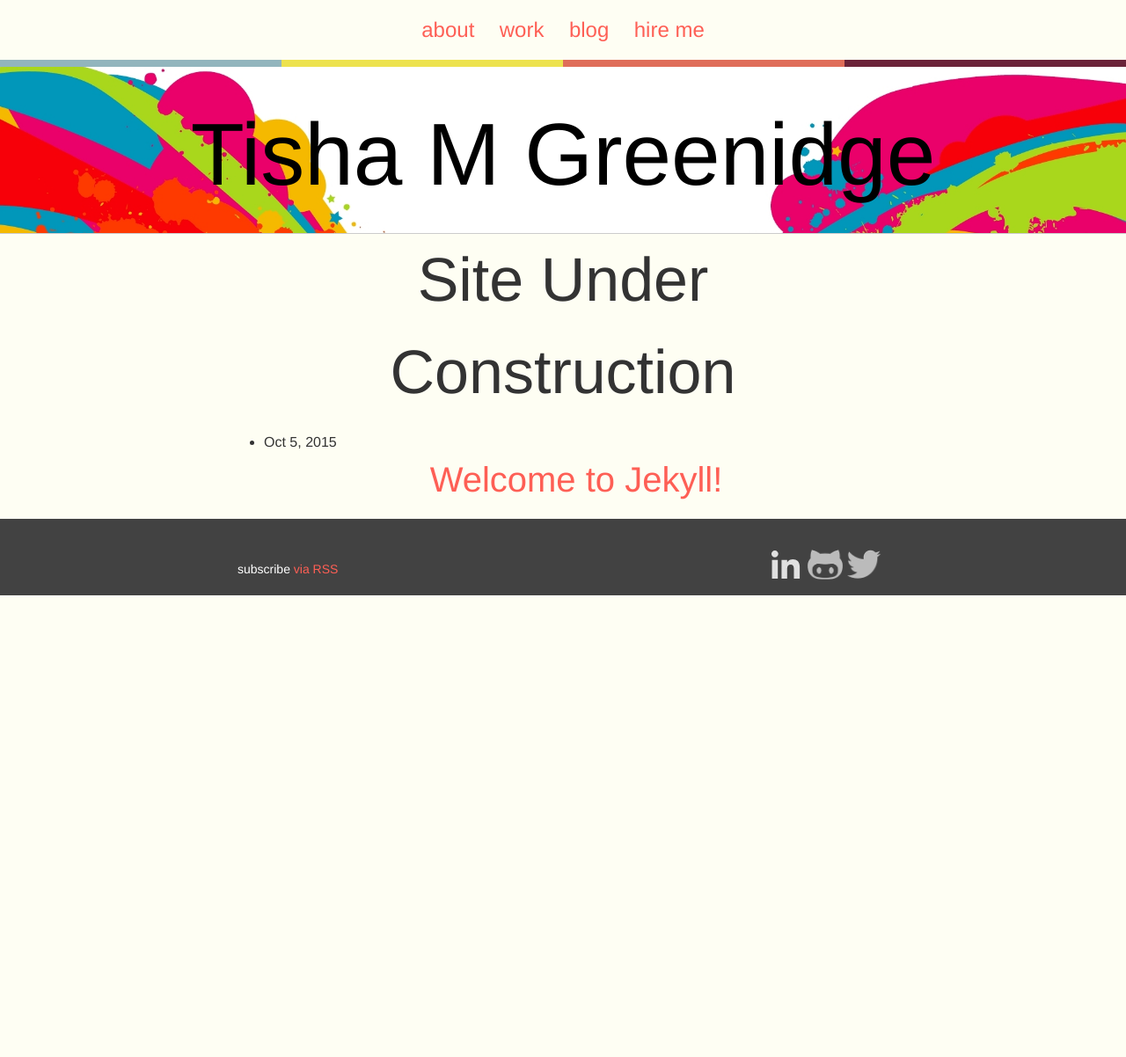
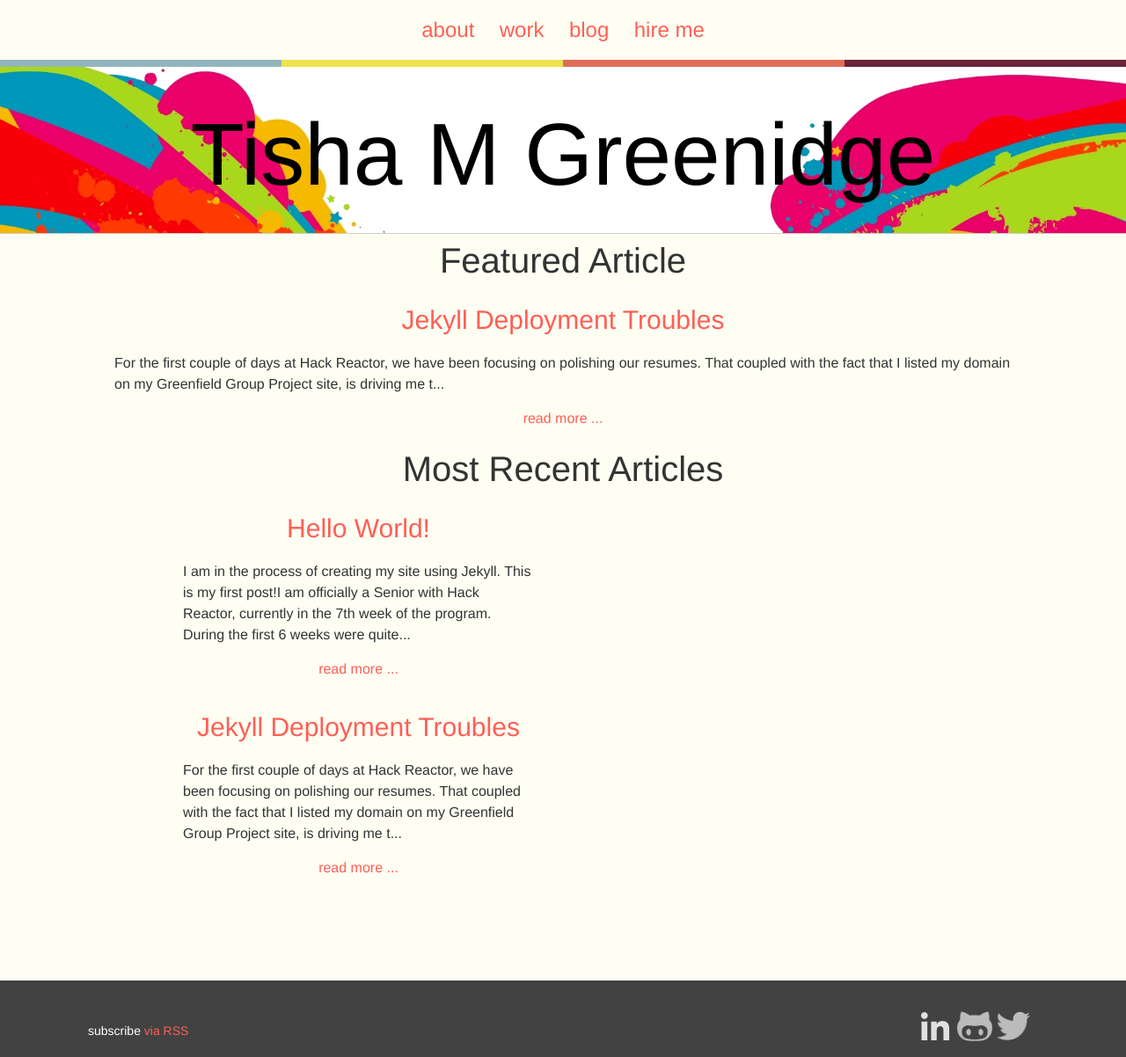
Before and after one commit to tgreenidge/portfolio, a Jekyll site: the page built from index.html, in a window 1280 px wide. Shown: the whole page at 88% size. Built offline with Jekyll 4.4.1, drawn with Linux system fonts in a browser that asks for light colours; before the commit the page ends 900 px from its top, so only the background shows below that.

Commit message:
changed layout of index.html; added initial post; started post on jekyll troubles; add style for post.html page; categorized posts and prjects pages into separate folders

```diff
--- /dev/null
+++ b/_includes/post.html
@@ -0,0 +1,6 @@
+<h3><a href="{{ post.url | prepend:site.baseurl}}">{{ post.title }}</a></h3>
+<!-- use jekyll filters to strip content -->
+<p>{{ post.content | strip_html | strip_newlines | truncate: 200 }}</p>
+<p class="post-read-more">
+  <a href="{{ post.url | prepend:site.baseurl}}">read more ...</a>
+</p>
--- a/_posts/2015-10-05-welcome-to-jekyll.markdown
+++ /dev/null
@@ -1,25 +0,0 @@
----
-layout: post
-title:  "Welcome to Jekyll!"
-date:   2015-10-05 19:28:51
-categories: jekyll update
----
-You’ll find this post in your `_posts` directory. Go ahead and edit it and re-build the site to see your changes. You can rebuild the site in many different ways, but the most common way is to run `jekyll serve`, which launches a web server and auto-regenerates your site when a file is updated.
-
-To add new posts, simply add a file in the `_posts` directory that follows the convention `YYYY-MM-DD-name-of-post.ext` and includes the necessary front matter. Take a look at the source for this post to get an idea about how it works.
-
-Jekyll also offers powerful support for code snippets:
-
-{% highlight ruby %}
-def print_hi(name)
-  puts "Hi, #{name}"
-end
-print_hi('Tom')
-#=> prints 'Hi, Tom' to STDOUT.
-{% endhighlight %}
-
-Check out the [Jekyll docs][jekyll] for more info on how to get the most out of Jekyll. File all bugs/feature requests at [Jekyll’s GitHub repo][jekyll-gh]. If you have questions, you can ask them on [Jekyll’s dedicated Help repository][jekyll-help].
-
-[jekyll]:      http://jekyllrb.com
-[jekyll-gh]:   https://github.com/jekyll/jekyll
-[jekyll-help]: https://github.com/jekyll/jekyll-help
--- /dev/null
+++ b/_posts/blog/2015-10-06-hello-world.markdown
@@ -0,0 +1,11 @@
+---
+layout: post
+title:  "Hello World!"
+date:   2015-10-06 19:28:51
+categories: blog
+---
+I am in the process of creating my site using Jekyll. This is my first post!
+
+I am officially a Senior with Hack Reactor, currently in the 7th week of the program. During the first 6 weeks were quite intensive, as there was so much to learn! I plan to use these last 6 weeks refining my skills, and using my blogs as a medium for reviewing course content.
+
+Hope you enjoy my posts.
--- /dev/null
+++ b/_posts/blog/2015-10-07-jekyll-deployment-troubles.markdown
@@ -0,0 +1,24 @@
+---
+layout: post
+title:  "Jekyll Deployment Troubles"
+date:   2015-10-07
+categories: blog
+featured: true
+---
+
+For the first couple of days at Hack Reactor, we have been focusing on polishing our resumes. That coupled with the fact that I listed my domain on my Greenfield Group Project site, is driving me to get my site up and running. I now have projects that I want to show to the world, but unfortunately, it's not going as smoothly as I would like.
+
+### Google.com Domain
+Did you know that Google now sells domains? I purchased my domain from Google after learning that GoDaddy would charge me $103, because I previously had a domain through them that expired. I am no longer eligible for their awesome discounts - ughh. My domain purchased through Google only cost me around $12 per year, with the following features as copied from [https://support.google.com/domains/answer/6010092?hl=en]:
+  >Features included at no additional cost
+
+  Whois privacy
+  Domain forwarding and subdomain forwarding
+  Email forwarding (forwarding of email aliases @<your domain>)
+  Google nameservers with 10 million DNS resolutions per year
+  Support via help center, email, chat, or phone.>
+
+While I may not have use for email fowarding just yet, it is a nice to have. However, the Whois privacy is an amazing (FREE) feature that allows me to hide and protect my personal information that is associated wirh my domain since I am the owner of the domain. When queried, all my info, with the exception of my name, points to a third party company in New Zealand.
+
+### Github hosting
+I hooked up my
--- a/_sass/_base.scss
+++ b/_sass/_base.scss
@@ -1,3 +1,8 @@
+
+* {
+    box-sizing: border-box;
+}
+
 /**
  * Reset some basic elements
  */
--- a/_sass/_gradient-bar.scss
+++ b/_sass/_gradient-bar.scss
@@ -1,6 +1,5 @@
 .gradient-bar {
   position: relative;
-
 
   &:after {
   content: "";
--- a/_sass/_layout.scss
+++ b/_sass/_layout.scss
@@ -54,3 +54,13 @@
     margin: 0 0.5em;
   }
 }
+
+// sections
+
+.site-section {
+  @extend %clearfix; //prevents sections from collapsing on each other
+}
+
+.site-section-latest {
+  padding-bottom: $h1-font-size;
+}
--- /dev/null
+++ b/_sass/components/_posts.scss
@@ -0,0 +1,23 @@
+.post-list {
+  @extend %clearfix; //prevents sections from collapsing on each other
+  list-style: none;
+}
+
+.post {
+  float: left;
+  width: 50%;
+  padding: 0 3em 1em;
+
+  &:nth-child(even) {
+    clear: both;
+  }
+}
+
+.post-read-more {
+  text-align: center;
+}
+
+.post-featured {
+  float: none;
+  margin: 0 auto;
+}
--- a/css/main.scss
+++ b/css/main.scss
@@ -33,7 +33,7 @@ $grey-color-light: lighten($grey-color, 40%);
 $grey-color-dark:  darken($grey-color, 25%);
 
 // Width of the content area
-$content-width:    800px;
+$content-width:    1200px;
 
 $on-palm:          600px;
 $on-laptop:        800px;
@@ -60,6 +60,6 @@ $on-laptop:        800px;
         "base",
         "layout",
         "syntax-highlighting",
-        "gradient-bar.scss"
-
+        "gradient-bar.scss",
+        "components/posts"
 ;
--- a/index.html
+++ b/index.html
@@ -4,19 +4,38 @@ layout: default
 
 <div class="home">
 
-  <h1 class="page-heading">Site Under Construction</h1>
-
-  <ul class="post-list">
-    {% for post in site.posts %}
-      <li>
-        <span class="post-meta">{{ post.date | date: "%b %-d, %Y" }}</span>
-
-        <h2>
-          <a class="post-link" href="{{ post.url | prepend: site.baseurl }}">{{ post.title }}</a>
-        </h2>
-      </li>
-    {% endfor %}
-  </ul>
+  <!-- featured post -->
+  <section class="site-section">
+    <div class="wrapper">
+      <h2>Featured Article</h2>
+      <!-- assign a variable called count to keep track of featured counts -->
+      {% assign count = 0 %}
+      {% for post in site.posts reversed %}
+        {% if post.featured == true and count < 1 %}
+          <div class="post-featured">
+            {% include post.html %}
+          </div>
+          <!-- increment count by 1 -->
+          {% assign count = count | plus: 1 %}
+        {% endif %}
+      {% endfor %}
+    </div>
+  </section>
 
 
+  <!-- featured projects -->
+
+  <!-- latest articles -->
+  <section class="site-section site-section-latest">
+    <div class="wrapper">
+      <h2>Most Recent Articles</h2>
+      <ul class="post-list">
+        {% for post in site.posts reversed | limit:4 %}
+          <li class="post">
+            {% include post.html %}
+          </li>
+        {% endfor %}
+      </ul>
+    </div>
+  </section>
 </div>
```
Also changed, not shown: img/domain-img.png (added), img/gh-pages-img.png (added), 1 other file.
